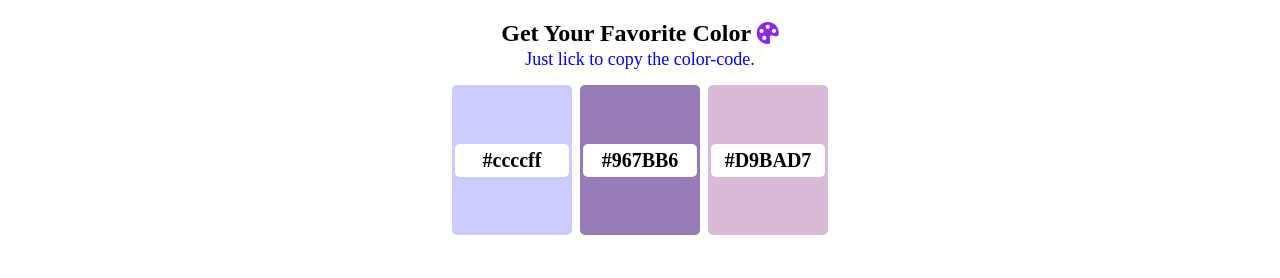
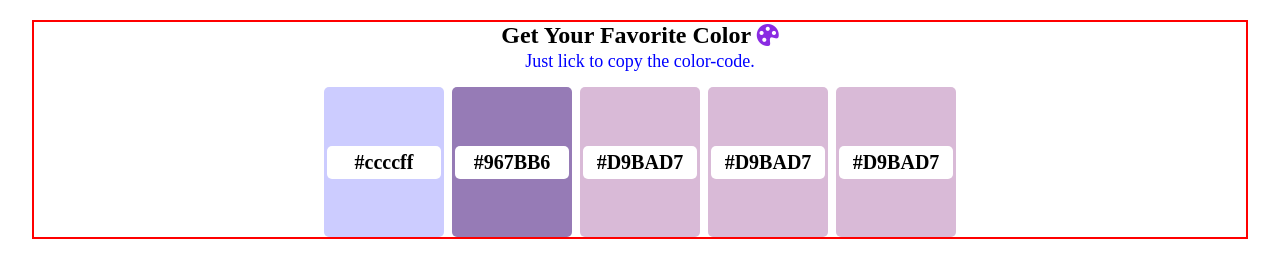
Before and after one commit to anumhosen/ColorPalette, a plain HTML site: page index.html in a window 1280 px wide. Drawn offline with nearby package versions, Linux system fonts and the light colour scheme.

Commit message:
bug fixed

```diff
--- a/index.html
+++ b/index.html
@@ -17,6 +17,8 @@
         <div class="childBox"><p>#ccccff</p></div>
         <div class="childBox"><p>#967BB6</p></div>
         <div class="childBox"><p>#D9BAD7</p></div>
+        <div class="childBox"><p>#D9BAD7</p></div>
+        <div class="childBox"><p>#D9BAD7</p></div>
       </div>
     </div>
     <!-- JavaScript File -->
--- a/style.css
+++ b/style.css
@@ -9,6 +9,7 @@
 .mainBox {
   margin: 20px auto;
   width: 95%;
+  border: 2px solid red;
 }
 .mainBox h2 {
   text-align: center;
@@ -33,7 +34,8 @@
 }
 .childBox {
   height: 150px;
-  width: 120px;
+  width: 31%;
+  max-width: 120px;
   cursor: pointer;
   display: flex;
   align-items: center;
```
